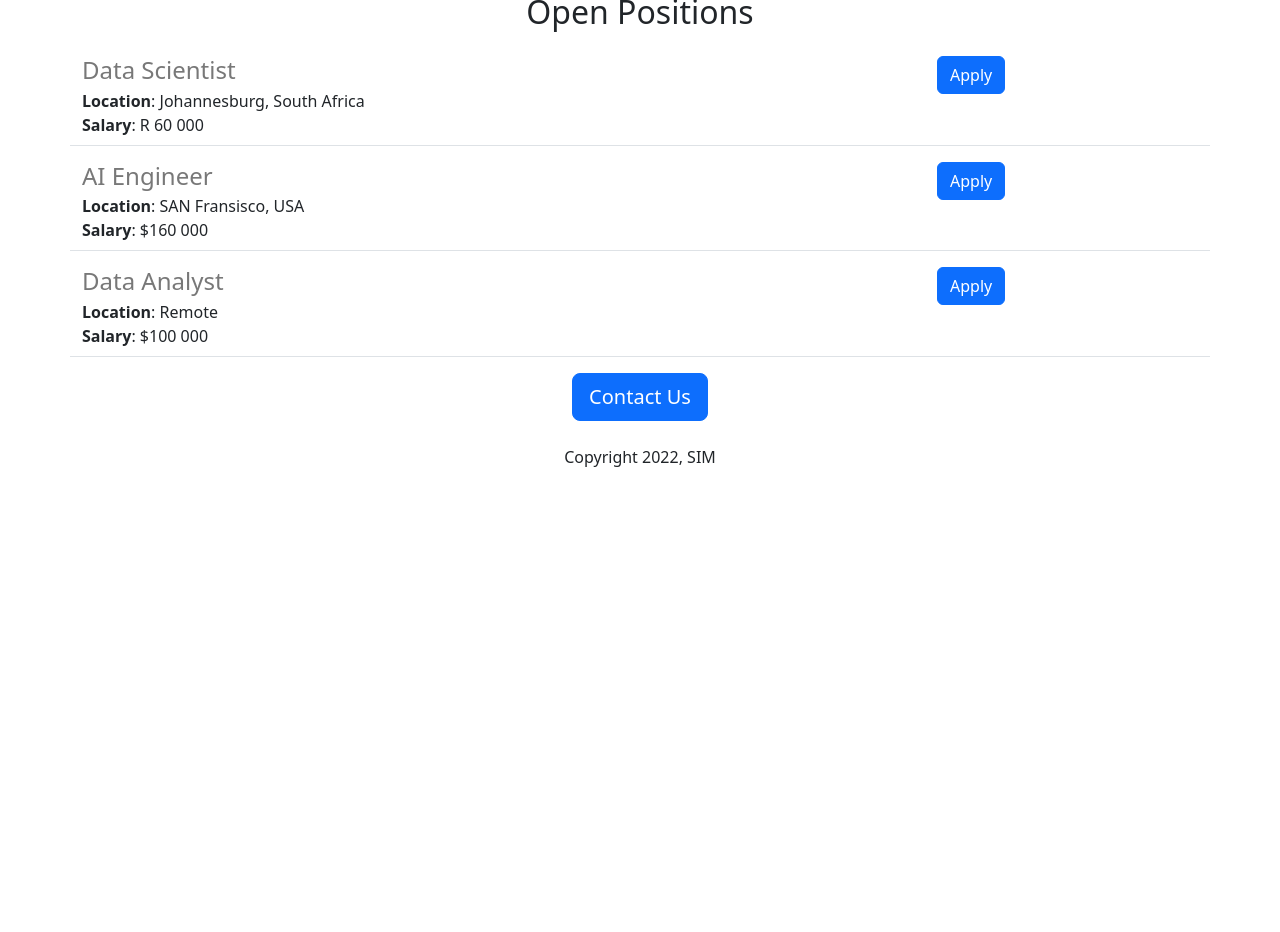
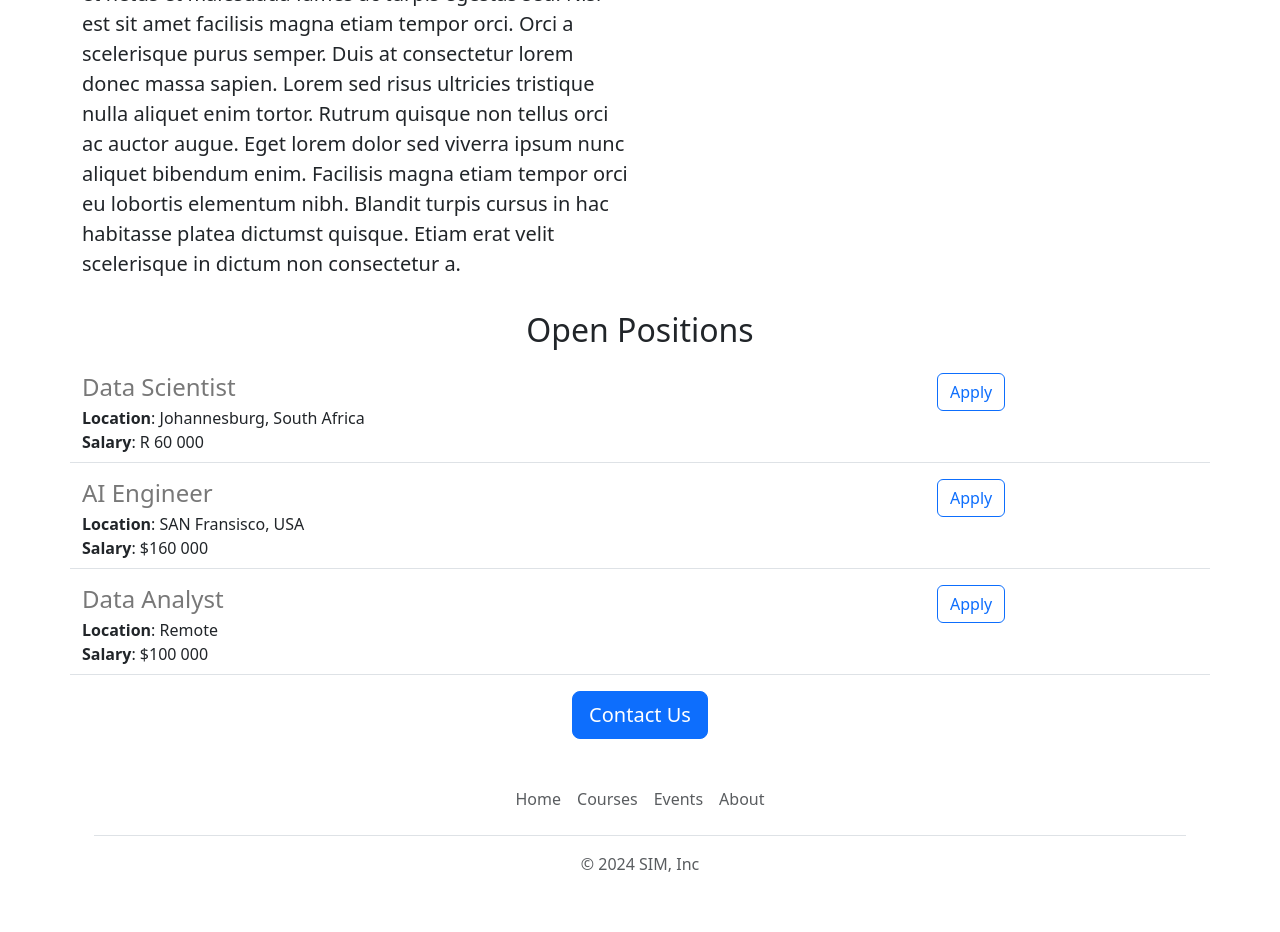
Before and after one commit to akabrio/job-portal-site-v2, a Flask app: page / in a window 1280 px wide. Shown: the part 773-1705 px from the top of the page. Before the commit the page ends 1240 px from the top, so only its background shows below. Run offline with Flask 3, Linux system fonts and the light colour scheme.

Commit message:
functional -web-01

```diff
--- /dev/null
+++ b/templates/footer.html
@@ -0,0 +1,11 @@
+<div class="container">
+    <footer class="py-3 my-4">
+      <ul class="nav justify-content-center border-bottom pb-3 mb-3">
+        <li class="nav-item"><a href="www.jovian.ai" class="nav-link px-2 text-body-secondary">Home</a></li>
+        <li class="nav-item"><a href="www.jovian.ai/learn" class="nav-link px-2 text-body-secondary">Courses</a></li>
+        <li class="nav-item"><a href="www.jovian.ai/events" class="nav-link px-2 text-body-secondary">Events</a></li>
+        <li class="nav-item"><a href="www.jovian.ai/about" class="nav-link px-2 text-body-secondary">About</a></li>
+      </ul>
+      <p class="text-center text-body-secondary">&copy; 2024 SIM, Inc</p>
+    </footer>
+  </div>
--- a/templates/home.html
+++ b/templates/home.html
@@ -10,19 +10,26 @@
             height: 300px;
             width: 100%;%
             object-fit:cover;
+            margin-bottom: 16px;
         }
     </style>
 </head>
 <body>
+    {% include 'nav.html'%}
+    <img class="img-fluid" id="banner" src="static\banner.jpg">
     <div class="container">
     <h1 class="text-center mt-2 mb-4">{{company_name}} Careers</h1>
 
-    <img class="img-fluid" id="banner" src="static\banner.jpg">
 
 
-    <h2 class="text-center mt-2 mb-4">About {{company_name}}</h2>
+    <div class="row" style="margin-bottom:16px;">
+        <div class="col-md-6">
     <p class="lead">Lorem ipsum dolor sit amet, consectetur adipiscing elit, sed do eiusmod tempor incididunt ut labore et dolore magna aliqua. Aliquet eget sit amet tellus cras adipiscing enim. Augue interdum velit euismod in pellentesque massa. Sed vulputate mi sit amet mauris commodo. Egestas fringilla phasellus faucibus scelerisque. Dictum sit amet justo donec enim. Integer vitae justo eget magna fermentum. Pellentesque massa placerat duis ultricies lacus sed turpis tincidunt. Enim diam vulputate ut pharetra. Vitae et leo duis ut diam quam nulla. Senectus et netus et malesuada fames ac turpis egestas sed. Nisi est sit amet facilisis magna etiam tempor orci. Orci a scelerisque purus semper. Duis at consectetur lorem donec massa sapien. Lorem sed risus ultricies tristique nulla aliquet enim tortor. Rutrum quisque non tellus orci ac auctor augue. Eget lorem dolor sed viverra ipsum nunc aliquet bibendum enim. Facilisis magna etiam tempor orci eu lobortis elementum nibh. Blandit turpis cursus in hac habitasse platea dictumst quisque. Etiam erat velit scelerisque in dictum non consectetur a.</p>
-
+        </div>
+        <div class="d-none d-md-block col-md-6">
+<img src="/static/people.jpg" style="height:320px;border-radius:4px;">
+        </div>
+</div>
     <h2 class="text-center mt-2 mb-4">Open Positions</h2>
 
     <div>
@@ -36,7 +43,7 @@
     </div>
     <div class="text-center">
     <button class="btn btn-primary btn-lg">Contact Us</button>
-    <p class="mt-4">Copyright 2022, SIM</p>
     </div>
+    {% include 'footer.html'%}
     </div>
 </html>
--- a/templates/jobitem.html
+++ b/templates/jobitem.html
@@ -13,8 +13,13 @@
     </div>
     {% endif %}
 </div>
-<div class="col-3">
-    <button type="button" class="btn btn-primary">Apply</button>
+<div class="col-2 padding-right:16px">
+    <a href="mailto:akabrio@gmail.com?
+            subject=Application for {{job['title']}}}"
+            type="button"
+            class="btn btn-outline-primary float-right align-middle">
+        Apply
+    </a>
 </div>
 
 </div>
--- /dev/null
+++ b/templates/nav.html
@@ -0,0 +1,11 @@
+<nav class="navbar bg-body-tertiary shadow-sm fixed-top bg-white">
+    <div class="container-fluid">
+      <a class="navbar-brand" href="#">
+        <img src="/static/logo.svg" alt="Logo" width="30" height="24" class="d-inline-block align-text-top">
+        SIM
+      </a>
+    </div>
+  </nav>
+
+  <div style="height:56px">
+  </div>
```
Also changed, not shown: static/logo.svg (added), static/sim_logo.svg (added), 1 other file.
